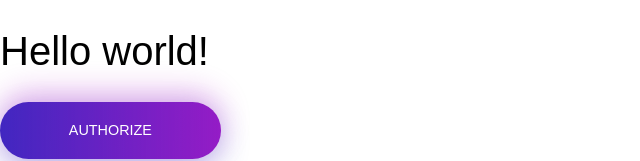
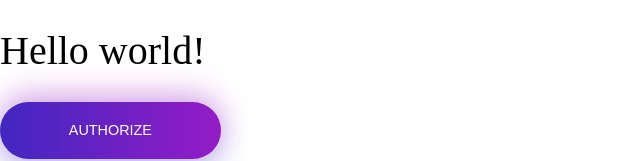
Before and after one commit to roopertti/spotify-analyzer, a React app: page / in a window 1280 px wide. Shown: the top 161 px of the page, without its empty margins (0-640 px from the left). Built offline with nearby package versions, Linux system fonts and the light colour scheme.

Commit message:
Added Raleway font

```diff
--- a/src/styles/index.css
+++ b/src/styles/index.css
@@ -7,11 +7,22 @@
         url('../fonts/OpenSans/OpenSans-SemiBold.ttf') format('ttf');
 }
 
+@font-face {
+  font-family: 'Itim';
+  src: url('../fonts//Itim/Itim-Regular.ttf') format('ttf');
+}
+
+@font-face {
+  font-family: 'Raleway';
+  src: url('../fonts/Raleway/Raleway-ExtraBold.ttf') format('ttf');
+}
+
 * {
   font-family: 'OpenSans', sans-serif;
 }
 
 h1, h2, h3, h4, h5 {
+  font-family: 'Raleway';
   font-weight: 500;
 }
 
```
Also changed, not shown: src/fonts/Raleway/Raleway-ExtraBold.ttf (added).
